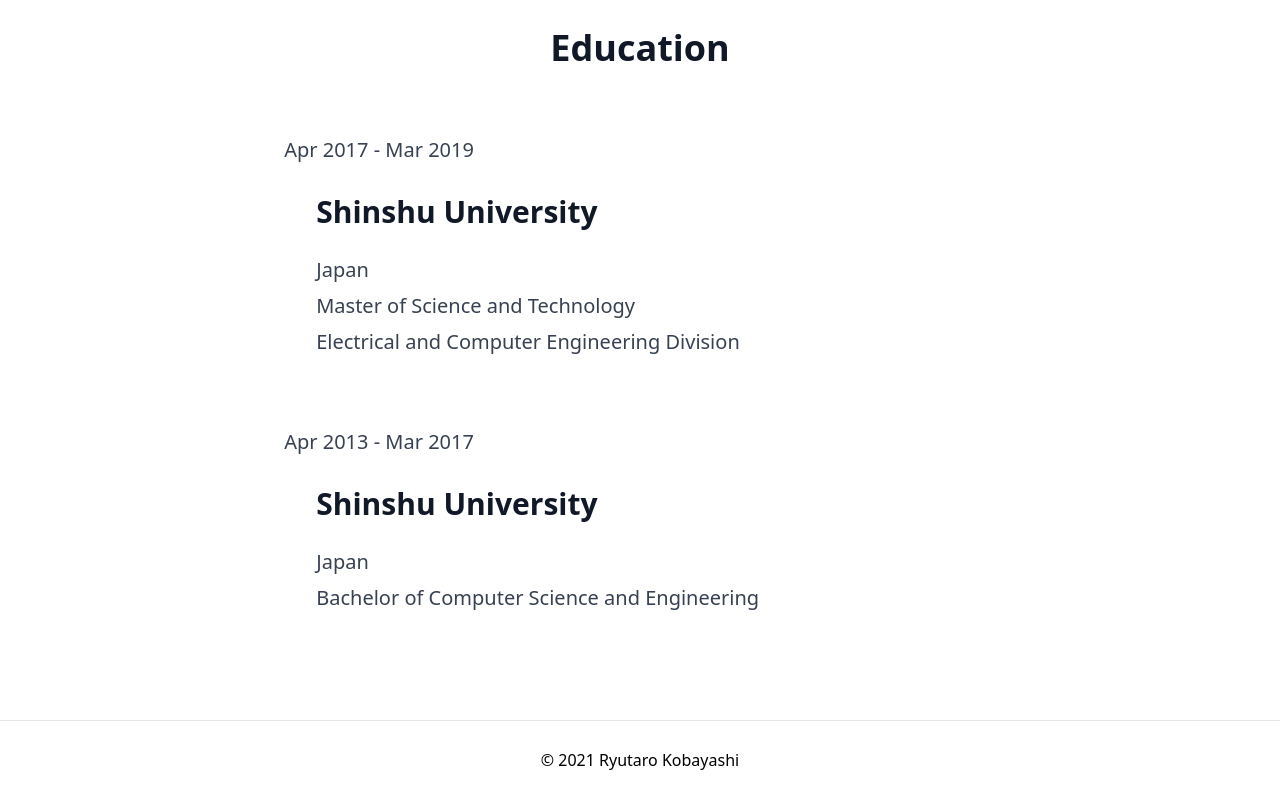
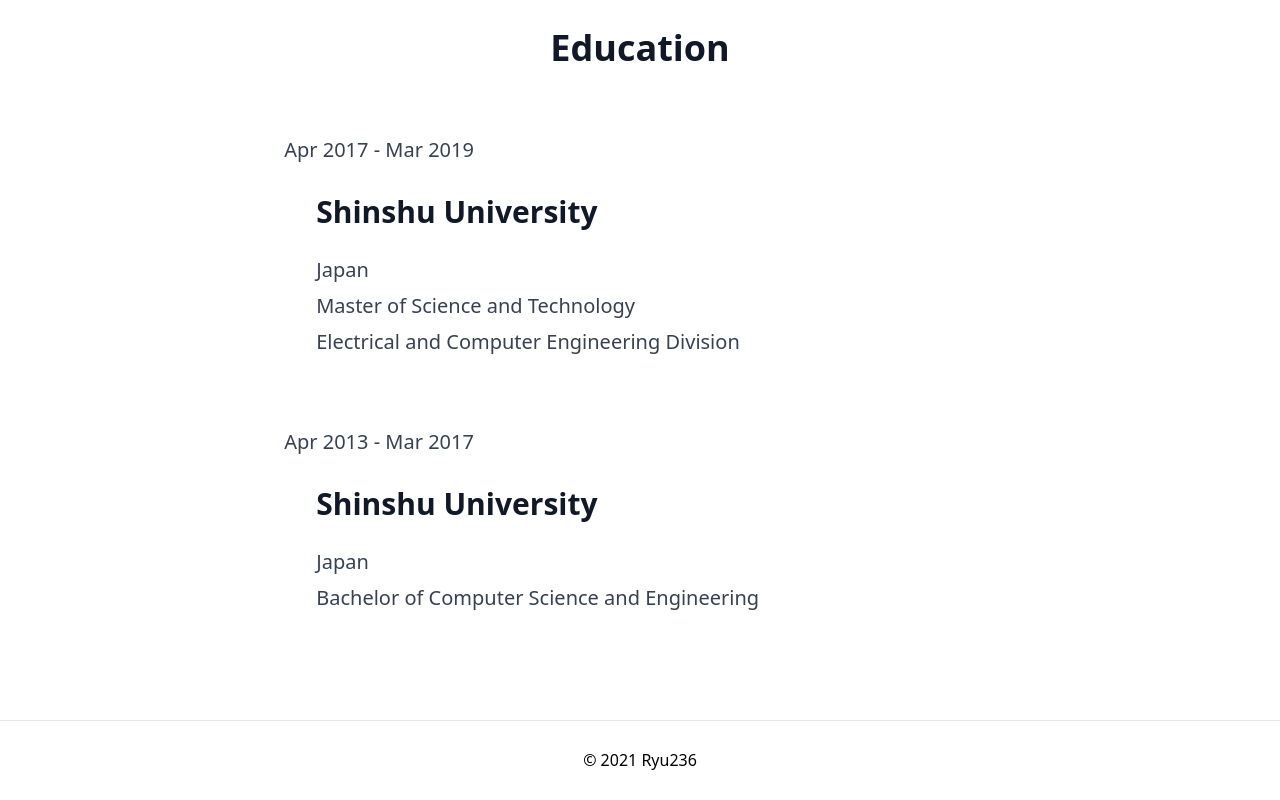
Before and after one commit to Ryu236/portfolio, a Next.js app: page / in a window 1280 px wide. Shown: the part 2369-3169 px from the top of the page. Built offline with nearby package versions, Linux system fonts and the light colour scheme; no server answers.

Commit message:
Update copyright using nick name (#702)
* feat(chore): Update copyright using nick name

* feat(test): Update shapshot test

```diff
--- a/pages/index.tsx
+++ b/pages/index.tsx
@@ -241,7 +241,7 @@
           target="_blank"
           rel="noopener noreferrer"
         >
-          © 2021 Ryutaro Kobayashi
+          © 2021 Ryu236
         </a>
       </footer>
     </div>
```
Also changed, not shown: 1 other file (tests, documents, lock files or other folders).
